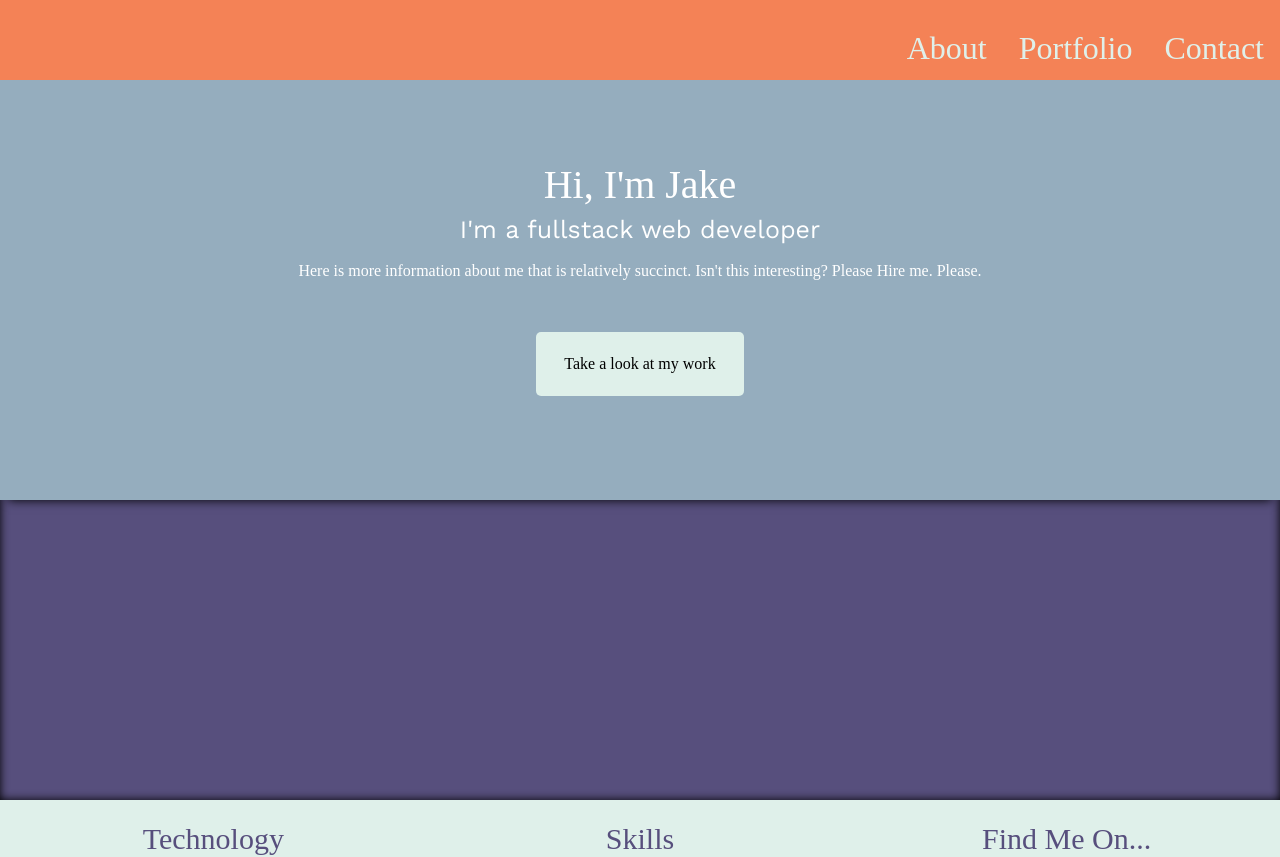
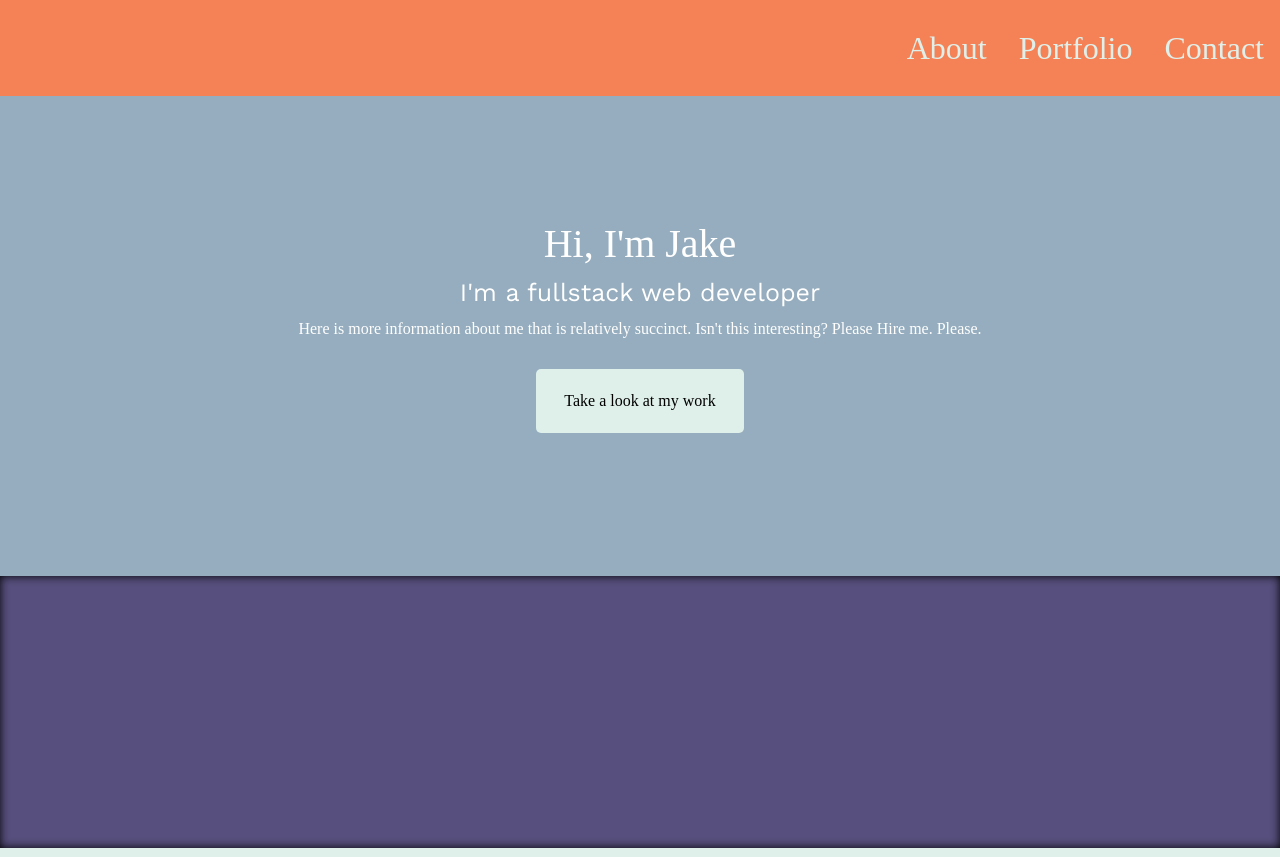
Before and after one commit to jkile/product-landing-page, a website: page index.html in a window 1280 px wide. Shown: the top 857 px of the page. Drawn offline with nearby package versions, Linux system fonts and the light colour scheme.

Commit message:
removed grid and simplified css for hero

```diff
--- a/index.html
+++ b/index.html
@@ -10,8 +10,6 @@
 </head>
 
 <body>
-
-    <div class="hero-container">
     <div class="navbar">
         <ul class="nav-items">
             <li class="about-nav"><a href="about.html">About</a></li>
@@ -19,6 +17,7 @@
             <li class="contact-nav">Contact</li>
         </ul>
     </div>
+
     <div class="hero">
         <h1 class="title">
             Hi, I'm Jake
@@ -30,7 +29,7 @@
             interesting? Please Hire me. Please.</p>
         <button class="work-anchor">Take a look at my work</button>
     </div>
-    </div>
+    <div class="spacer-block"></div>
     <div class="cards-container">
         <div class="technology-container">
             <h1 class="technology-header">Technology</h1>
@@ -60,7 +59,8 @@
             <form action="">
                 <input type="text" id="name" placeholder="Enter Name">
                 <input type="text" id="email" placeholder="Enter Email">
-                <textarea name="messageBody" id="messageBody" cols="30" rows="16" placeholder="Enter message here"></textarea>
+                <textarea name="messageBody" id="messageBody" cols="30" rows="16"
+                    placeholder="Enter message here"></textarea>
                 <input type="submit" value="Submit" id="submit">
             </form>
         </div>
--- a/input.scss
+++ b/input.scss
@@ -44,26 +44,15 @@ $padding-xl: 15rem;
     min-height: 400px;
     margin: auto;
 }
-
-.hero-container{
-
-    display: grid;
-    grid-template-columns: 1fr 1fr 1fr;
-    grid-template-rows: .25fr .7fr .7fr 1fr;
-    background-color: $secondary-color;
-    min-height: 100vh;
-    box-shadow: inset 0 0 10px #000000;
-}
 .navbar{
-
-    grid-area: 1 / 1 / 2 / 4;
     background-color: $accent-color;
-    min-height: 5rem;
+    height: 6rem;
 }
 .nav-items{
     display: flex;
     justify-content: right;
 }
+.nav-items{
     a{
         text-decoration: none;
         color: $light-color;
@@ -80,31 +69,29 @@ li{
     a:hover{
         color: $dark-color
     }
+}
 .hero{
+    display: flex;
+    flex-direction: column;
+    background-color: $primary-color;
+    height: 60vh;
+    width: 100vw;
 
-    background-color: $primary-color;
-    display: grid;
-    grid-area: 2 / 1 / 4 / 4;
-    grid-template-columns: 1fr 1fr;
-    grid-template-rows: .7fr .7fr;
-    box-shadow: 0px 8px 10px -8px black;
 }
 .title{
-    grid-area: 1 / 1 / 2 / 3;
     align-self: center;
     justify-self: center;
-    margin: 1.5rem;
+    margin-top: 8rem;
     font-family: $primary-font;
     font-size: 40px;
     color: white;
 }
 .subtitle{
     font-family: $seconday-font;
-    grid-area: 1 / 1 / 2 / 3;
     color: white;
     align-self: center;
     justify-self: center;
-    margin-top: 5.5rem;
+    margin-top: 1rem;
     font-size: 18px;
     @media (min-width: $breakpoint-md){
         font-size: 25px;
@@ -112,15 +99,12 @@ a:hover{
 
 }
 .hero-description{
-    grid-area: 2 / 1 / 3 / 3;
     justify-self: center;
     text-align: center;
     font-family: $primary-font;
     font-size: 16px;
     color: white;
-    margin-top: -1.7rem;
-    margin-left: 1rem;
-    margin-right: 1rem;
+    margin: 1rem;
 }
 .work-anchor{
     height: 4rem;
@@ -130,7 +114,7 @@ a:hover{
     grid-area: 2 / 1 / 3 / 3;
     align-self: center;
     justify-self: center;
-    margin-bottom: 3.9rem;
+    margin: 1rem;
     background-color: $light-color;
     border: none;
     border-radius: 5px;
@@ -140,6 +124,11 @@ a:hover{
     box-shadow: 1px 1px 3px black;
     background-color: $dark-color;
     color: $light-color;
+}
+.spacer-block{
+    height: 34vh;
+    background-color: $secondary-color;
+    box-shadow: inset 0 0 10px #000000;
 }
 .cards-container{
     width: 100vw;
```
Also changed, not shown: portfolio.html (added, +22 -0 lines), input.css, 1 other file. Lines whose indentation alone changed are shown as unchanged.
